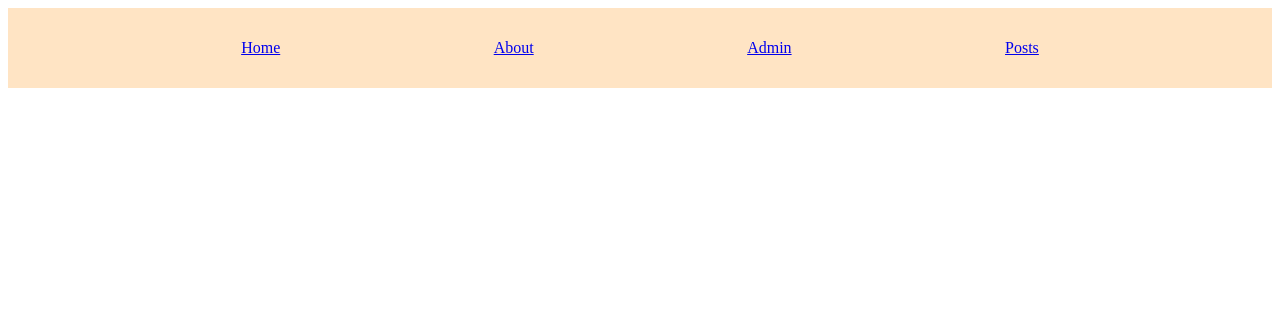
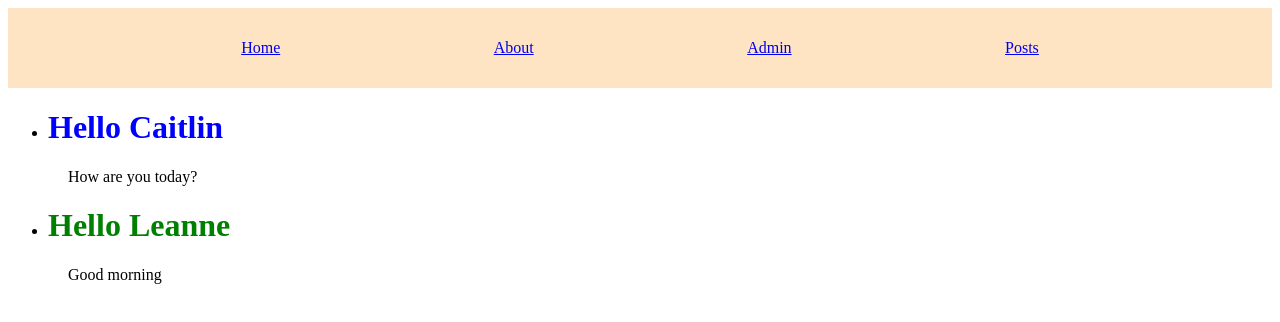
Before and after one commit to Caitlin-cooling/nuxt-blog, a Nuxt app: page /pug in a window 1280 px wide. Shown: the top 322 px of the page. Built offline with nearby package versions, Linux system fonts and the light colour scheme.

Commit message:
Playing around with pug

```diff
--- a/package.json
+++ b/package.json
@@ -13,5 +13,8 @@
   "dependencies": {
     "nuxt": "^2.0.0"
   },
-  "devDependencies": {}
+  "devDependencies": {
+    "pug": "^2.0.3",
+    "pug-plain-loader": "^1.0.0"
+  }
 }
--- /dev/null
+++ b/pages/pug.vue
@@ -0,0 +1,42 @@
+<template lang="pug">
+  div.pug
+    ul
+      li(v-for="user in users")
+        a: h1(v-bind:class="user.favouriteColour") Hello {{ user.name }}
+        p(class="pug__p" v-if="user.message") {{ user.message }}
+</template>
+
+<script>
+export default {
+  data: function () {
+    return  {
+      users: [
+        {
+          name: 'Caitlin',
+          message: 'How are you today?',
+          favouriteColour: 'blue'
+        },
+        {
+          name: 'Leanne',
+          message: 'Good morning',
+          favouriteColour: 'green'
+        }
+      ]
+    }
+  }
+}
+</script>
+
+<style scoped>
+  .pug__p {
+    margin: 20px;
+  }
+
+  .blue {
+    color: blue;
+  }
+
+  .green {
+    color: green;
+  }
+</style>
```
Also changed, not shown: 1 other file (tests, documents, lock files or other folders).
